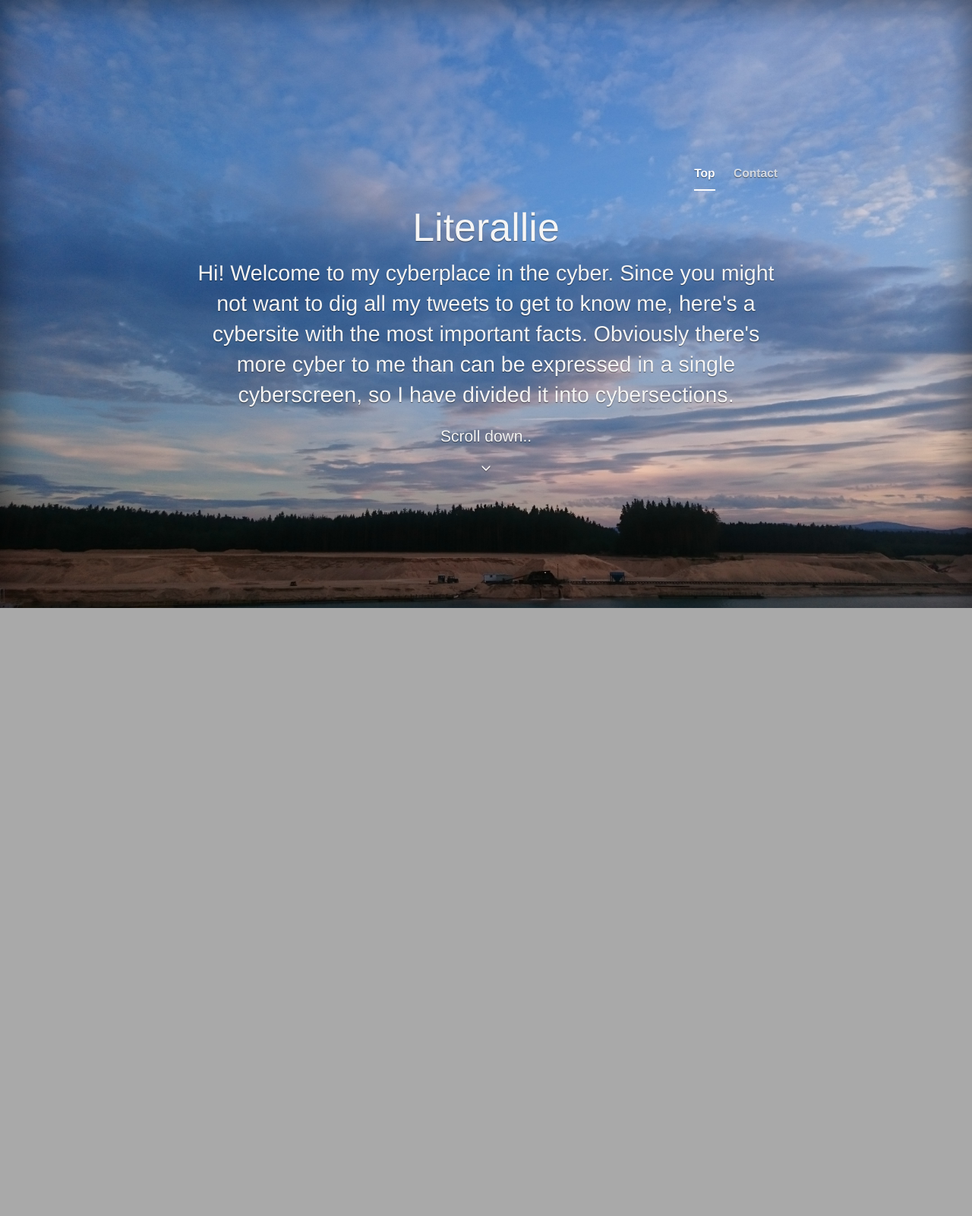
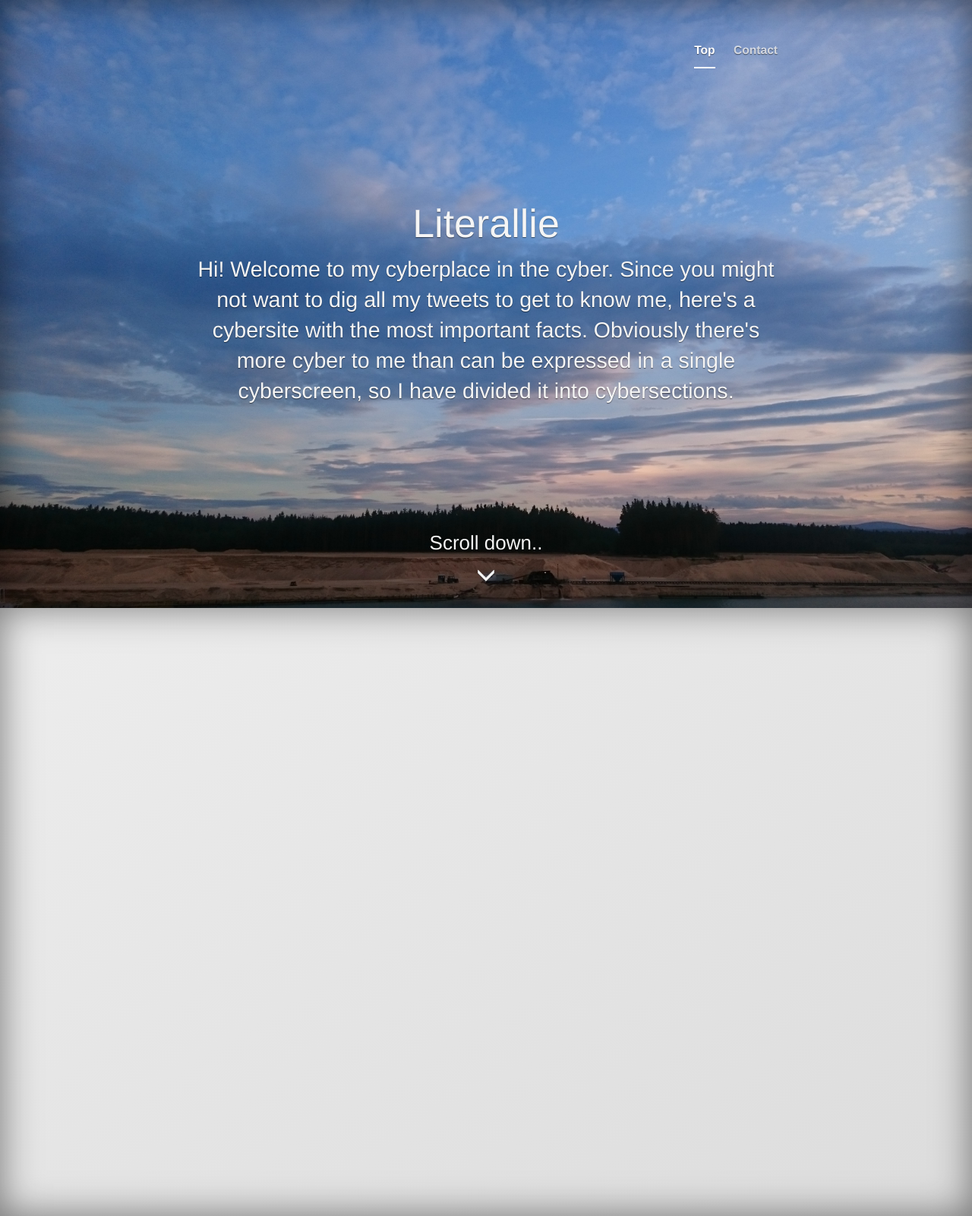
Before and after one commit to literalplus/literalplus.github.io, a PHP site: page / in a window 1280 px wide. Shown: the whole page at 76% size. Run offline with PHP 8.4, Linux system fonts and the light colour scheme; some libraries are stand-ins or nearby versions.

Commit message:
Fix first slide for nice effect

```diff
--- a/index.html
+++ b/index.html
@@ -14,10 +14,9 @@
     <title>Literallie</title>
 </head>
 <body>
-<div class="wrapper-for a-pic">
+<div class="fixed-wrapper">
     <a id="top"></a>
-    <div id="landing" class="inner-container">
-        <div class="inner-header clearfix">
+    <div class="main-header clearfix">
         <nav class="main-nav-wrapper">
             <ul class="nav main-nav">
                 <li class="active"><a href="#top">Top</a></li>
@@ -25,26 +24,28 @@
             </ul>
         </nav>
     </div>
+    <div class="outer-container fixed-screen">
+        <div id="landing" class="inner-container">
             <div class="inner-content">
                 <h1>Literallie</h1>
                 <p class="lead">
                     Hi! Welcome to my cyberplace in the cyber.
                     <!--Since everybody is doing this cybersite thing, here's mine.-->
-                Since you might not want to dig all my tweets to get to know me, here's a cybersite
+                    Since you might not want to dig all my tweets to get to know me, here's a
+                    cybersite
                     with the most important facts.
                     Obviously there's more cyber to me than can be expressed
                     in a single cyberscreen, so I have divided it into cybersections.
                 </p>
             </div>
-        <div class="inner-footer">
-            <p class="lead">
-                Scroll down..
-            </p>
-            <p class="glyphicon glyphicon-menu-down"></p>
         </div>
     </div>
 </div>
-<div class="wrapper-for an-intermediate">
+<div class="scroll-hint">
+    <p>Scroll down..</p>
+    <p class="glyphicon glyphicon-menu-down"></p>
+</div>
+<div class="fixed-wrapper rollover">
     <a id="code"></a>
 
 </div>
--- a/styles.css
+++ b/styles.css
@@ -7,19 +7,28 @@ body {
     font-size: 130%;
 }
 
-.wrapper-for {
+/* we need this to reserve the height the fixed content takes and the next page is not placed in front of it */
+.fixed-wrapper {
+    box-shadow: inset 0 0 5rem rgba(0, 0, 0, .5);
     min-height: 100%;
     width: 100%;
     height: 100%;
-    display: table; /* this is fine.gif */
 }
 
-.an-intermediate {
-    background-color: darkgrey;
+.rollover {
+    background-color: #e5e5e5;
+    background-image: -webkit-gradient(linear, 0% 0%, 100% 100%,color-stop(0, rgb(237, 237, 237)),color-stop(1, rgb(220, 220, 220)));
+    background-image: -webkit-linear-gradient(top left,rgb(237, 237, 237) 0%,rgb(220, 220, 220) 100%);
+    background-image: linear-gradient(to bottom right,rgb(237, 237, 237) 0%,rgb(220, 220, 220) 100%);
+    background-image: -ms-linear-gradient(top left,rgb(237, 237, 237) 0%,rgb(220, 220, 220) 100%);
 }
 
+.outer-container {
+display: table; /* this is fine.gif */
+}
+
+
 .inner-container {
-    box-shadow: inset 0 0 5rem rgba(0, 0, 0, .5);
     display: table-cell;
     vertical-align: middle;
     background-size: cover;
@@ -30,21 +39,32 @@ body {
     text-align: center;
 }
 
-.inner-content p {
+p {
     font-size: 200%;
 }
 
-.inner-content .lead {
+.lead {
     font-size: 220%;
 }
 
-.inner-content h1 {
+h1 {
     font-size: 400%;
 }
 
-#landing {
-    background-image: url('pics/landing.jpg');
-    color: whitesmoke;
+.fixed-screen {
+    position: fixed;
+    z-index: -1;
+    min-height: 100%;
+}
+
+/***
+  main navbar
+***/
+
+.main-header {
+    position: absolute;
+    top: 5%;
+    right: 20%;
 }
 
 .main-nav-wrapper {
@@ -85,6 +105,30 @@ body {
     border-bottom-color: white;
 }
 
+.scroll-hint {
+    color: whitesmoke;
+    position: relative;
+    width: 60%;
+    margin-left: 20%;
+    margin-right: 20%;
+    height: 8em; /* have to use something constant here because % is different for margin */
+    margin-top: -8em;
+    text-align: center;
+}
+
+/***
+  screen definitions
+***/
+
+#landing {
+    background-image: url('pics/landing.jpg');
+    color: whitesmoke;
+}
+
+/***
+  media queries
+***/
+
 @media (min-width: 768px) {
     /* Keep content a little less wide on wider screens to make it seem roomier */
     .inner-content, .inner-footer, .inner-header {
```
Lines whose indentation alone changed are shown as unchanged.
